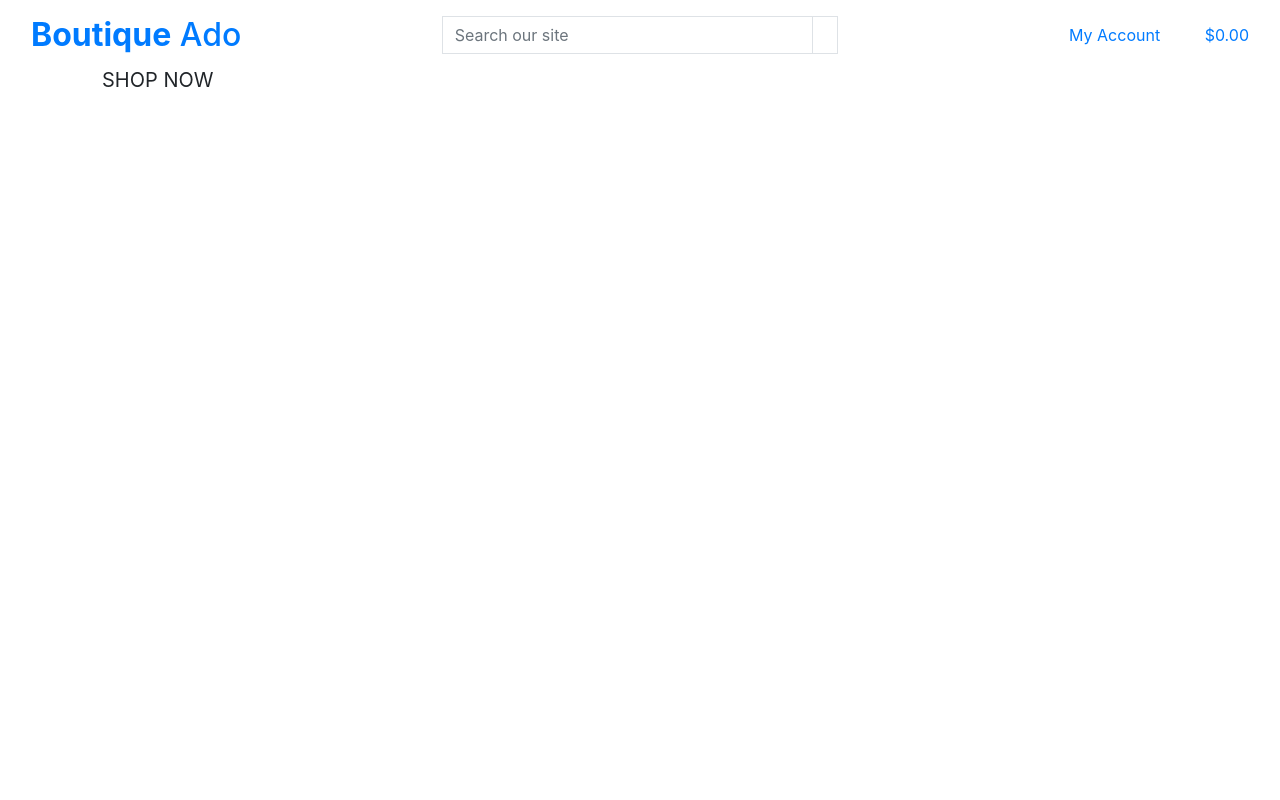
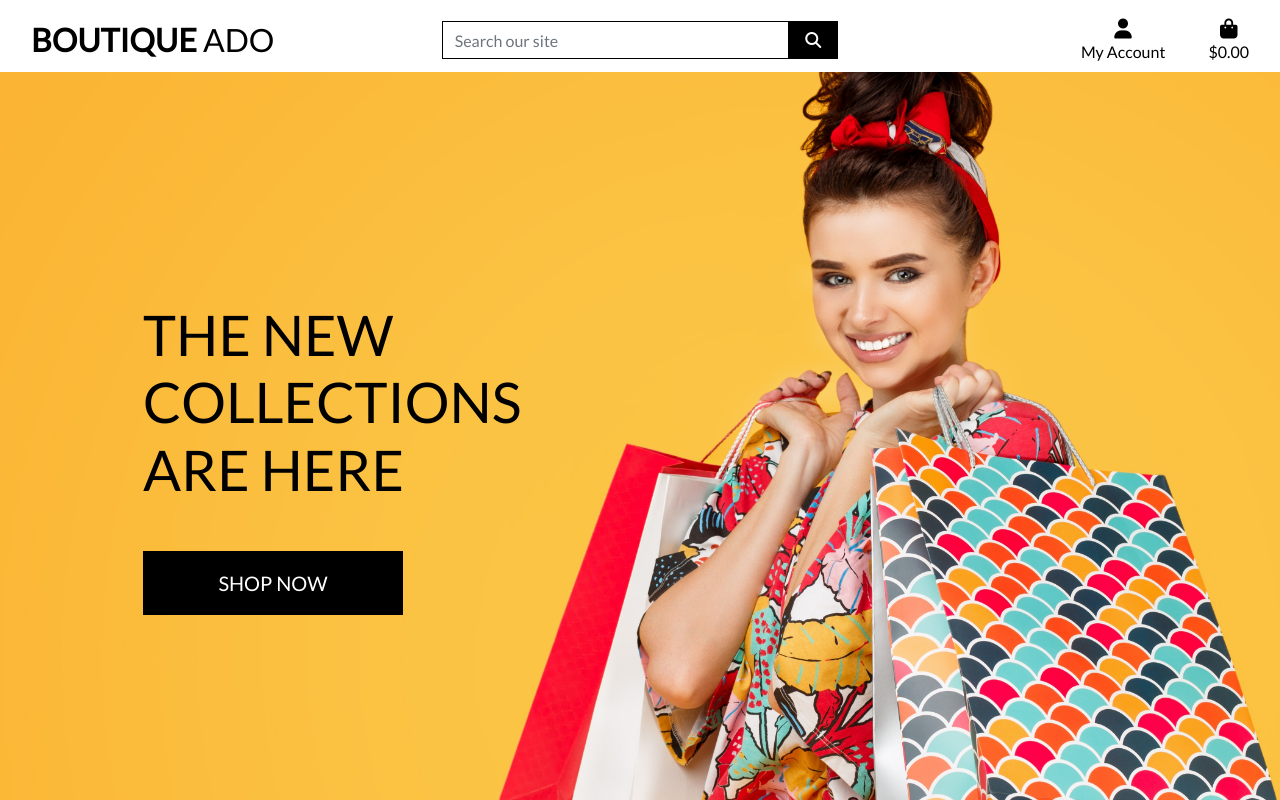
Before and after one commit to Jere-The-Hutt/boutique_ado_v1, a Django app: page / in a window 1280 px wide. Run offline with Django 3.2, Linux system fonts and the light colour scheme; some libraries are stand-ins or nearby versions.

Commit message:
Completed homepage header and css

```diff
--- a/boutique_ado/settings.py
+++ b/boutique_ado/settings.py
@@ -147,6 +147,10 @@ USE_TZ = True
 # https://docs.djangoproject.com/en/3.2/howto/static-files/
 
 STATIC_URL = '/static/'
+STATICFILES_DIRS = (os.path.join(BASE_DIR, 'static'),)
+
+MEDIA_URL = '/media/'
+MEDIA_ROOT = os.path.join(BASE_DIR, 'media')
 
 # Default primary key field type
 # https://docs.djangoproject.com/en/3.2/ref/settings/#default-auto-field
--- a/boutique_ado/urls.py
+++ b/boutique_ado/urls.py
@@ -15,9 +15,11 @@ Including another URLconf
 """
 from django.contrib import admin
 from django.urls import path, include
+from django.conf import settings
+from django.conf.urls.static import static
 
 urlpatterns = [
     path('admin/', admin.site.urls),
     path('accounts/', include('allauth.urls')),
     path('', include('home.urls')),
-]
+] + static(settings.MEDIA_URL, document_root=settings.MEDIA_ROOT)
--- a/home/templates/home/index.html
+++ b/home/templates/home/index.html
@@ -9,12 +9,13 @@
     </div>
 {% endblock %}
 
-
 {% block content %}
     <div class="container h-100">
         <div class="row h-100">
             <div class="col-7 col-md-6 my-auto">
-            <h1 class="display-4 logo-font text-black"></h1>
+                <h1 class="display-4 logo-font text-black">
+                    The new collections are here
+                </h1>
                 <div class="my-5">
                     <h4>
                         <a href="" class="shop-now-button btn btn-lg rounded-0 text-uppercase py-3">Shop Now</a>
--- /dev/null
+++ b/static/css/base.css
@@ -0,0 +1,81 @@
+html {
+    height: 100%;
+}
+
+body {
+    background: url('/media/homepage_background_cropped.jpg') no-repeat center center fixed;
+    background-size: cover;
+    height: calc(100vh - 164px);
+    color: #555;
+    font-family: 'Lato';
+}
+
+/* from Bulma */
+.icon {
+    align-items: center;
+    display: inline-flex;
+    justify-content: center;
+    height: 1.5rem;
+    width: 1.5rem;
+}
+
+.logo-font {
+    text-transform: uppercase;
+}
+
+.main-logo-link {
+    width: fit-content;
+}
+
+.shop-now-button {
+    background: black;
+    color: white;
+    min-width: 260px;
+}
+
+.btn-black {
+    background: black;
+    color: white;
+}
+
+.shop-now-button:hover,
+.shop-now-button:active,
+.shop-now-button:focus,
+.btn-black:hover,
+.btn-black:active,
+.btn-black:focus {
+    background: #222;
+    color: white;
+}
+
+.text-black {
+    color: #000 !important;
+}
+
+.border-black {
+    border: 1px solid black !important;
+}
+
+/* -------------------------------- Media Queries */
+
+/* Slightly larger container on xl screens */
+@media (min-width: 1200px) {
+  .container {
+    max-width: 80%;
+  }
+}
+
+/* fixed top navbar only on medium and up */
+@media (min-width: 992px) {
+    .fixed-top-desktop-only {
+        position: fixed;
+        top: 0;
+        right: 0;
+        left: 0;
+        z-index: 1030;
+    }
+
+    .header-container {
+        padding-top: 164px;
+    }
+}
--- a/templates/base.html
+++ b/templates/base.html
@@ -18,12 +18,15 @@
     {% block corecss %}
     <link rel="stylesheet" href="https://cdn.jsdelivr.net/npm/bootstrap@4.6.2/dist/css/bootstrap.min.css"
         integrity="sha384-xOolHFLEh07PJGoPkLv1IbcEPTNtaed2xpHsD9ESMhqIYd0nLMwNLD69Npy4HI+N" crossorigin="anonymous">
+  <link rel="stylesheet" href="https://fonts.googleapis.com/css?family=Lato&display=swap">
+  <link rel="stylesheet" href="{% static 'css/base.css' %}">
     {% endblock %}
 
     {% block extra_css %}
     {% endblock %}
 
     {% block corejs %}
+    <script src="https://kit.fontawesome.com/a7aea892be.js" crossorigin="anonymous"></script>
     <script src="https://cdn.jsdelivr.net/npm/jquery@3.5.1/dist/jquery.min.js"
         integrity="sha256-9/aliU8dGd2tb6OSsuzixeV4y/faTqgFtohetphbbj0=" crossorigin="anonymous"></script>
     <script src="https://cdn.jsdelivr.net/npm/bootstrap@4.6.2/dist/js/bootstrap.bundle.min.js"
```
Also changed, not shown: media/homepage_background_cropped.jpg (added). Lines whose indentation alone changed are shown as unchanged.
